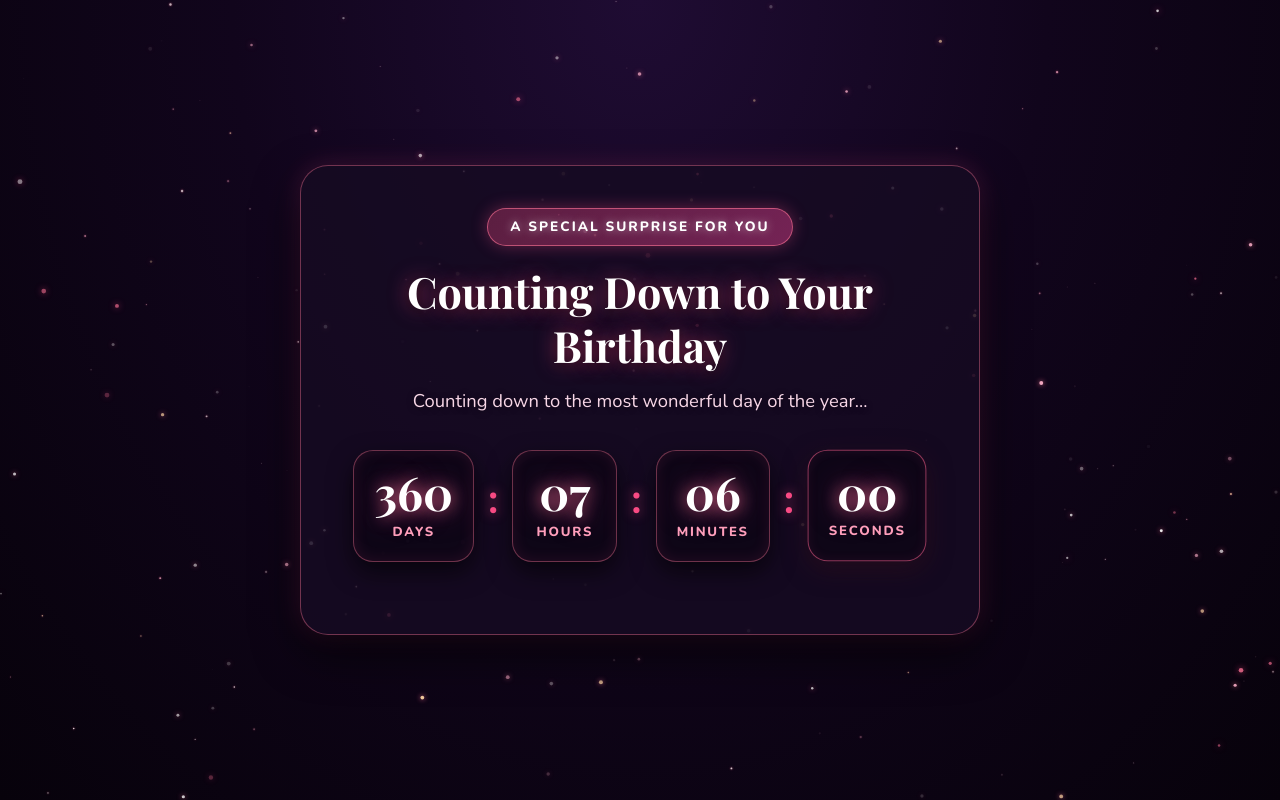
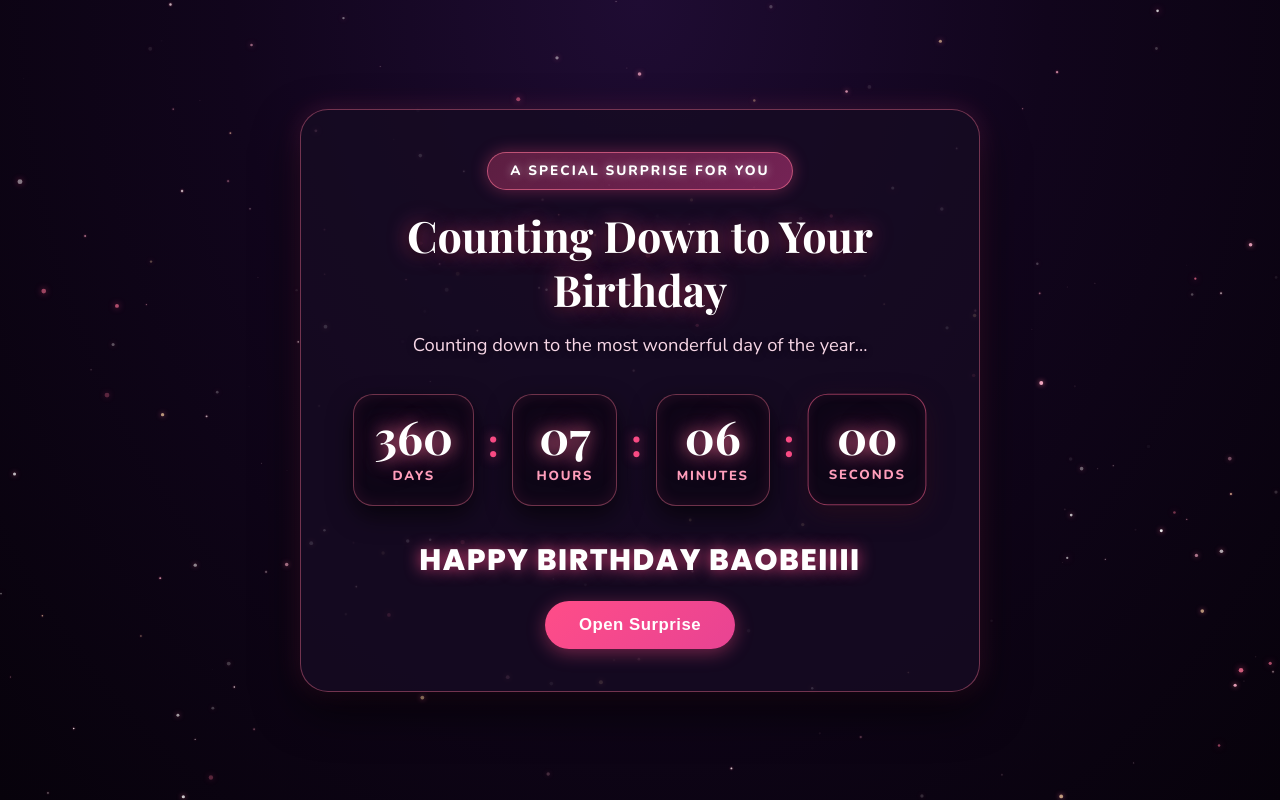
Before and after one commit to Kesh-Z/LY-BIrthday, a plain HTML site: page index.html in a window 1280 px wide. Drawn offline with nearby package versions, Linux system fonts and the light colour scheme; a web font is replaced by a local one.

Commit message:
Change unlock button visibility when timer reaches 0

```diff
--- a/index.html
+++ b/index.html
@@ -53,8 +53,8 @@
           </div>
         </div>
 
-        <!-- Unlock / Next Page Button (Appears when timer reaches 0) -->
-        <div id="unlock-container" class="unlock-container hidden">
+        <!-- Unlock / Next Page Button (Timer at 0 - Unlocked) -->
+        <div id="unlock-container" class="unlock-container">
           <div class="birthday-banner-sparkle">HAPPY BIRTHDAY BAOBEIIII</div>
           <button id="btn-goto-page2" onclick="goToPage2()" class="primary-btn glow-btn pulse-btn">
             <span>Open Surprise</span>
```
